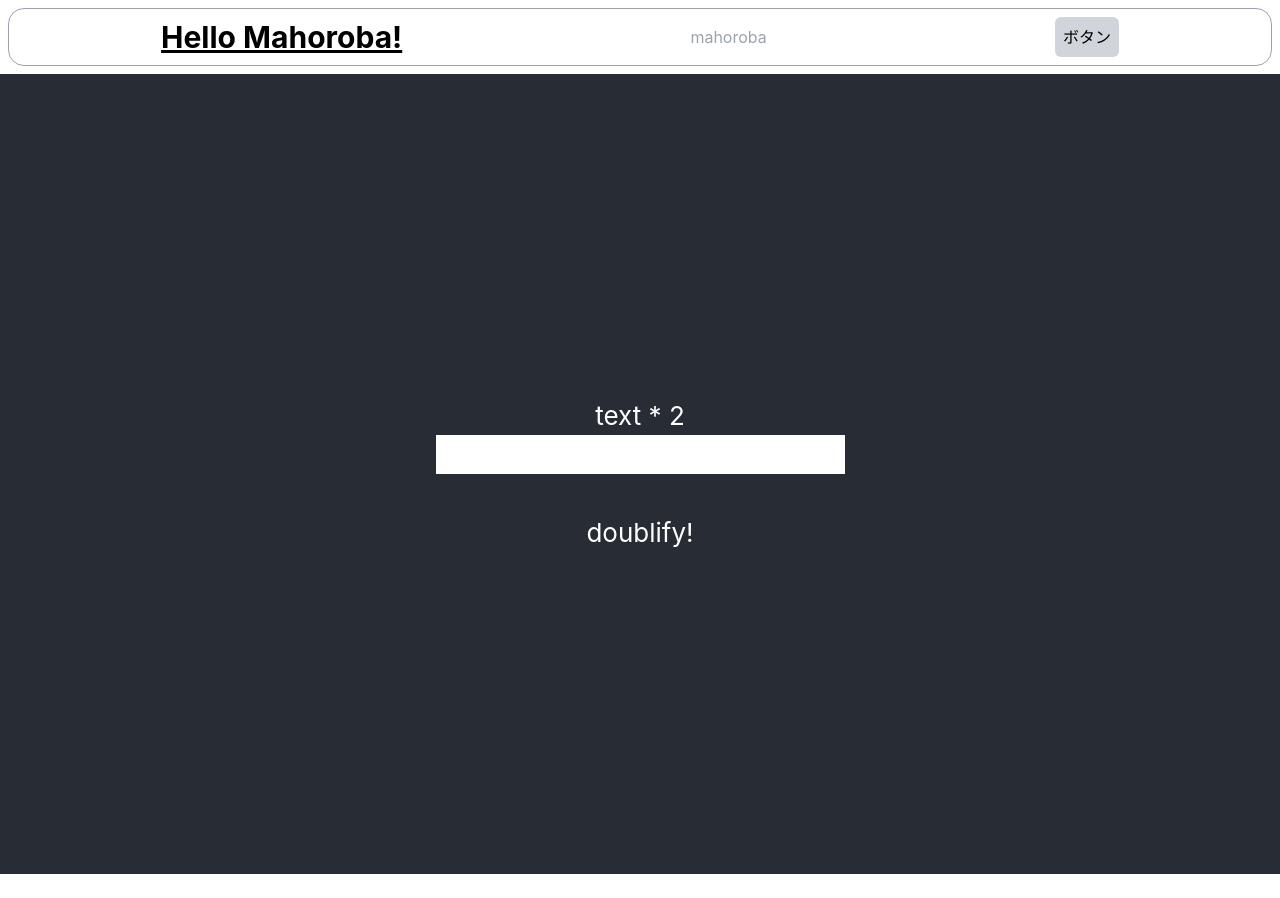
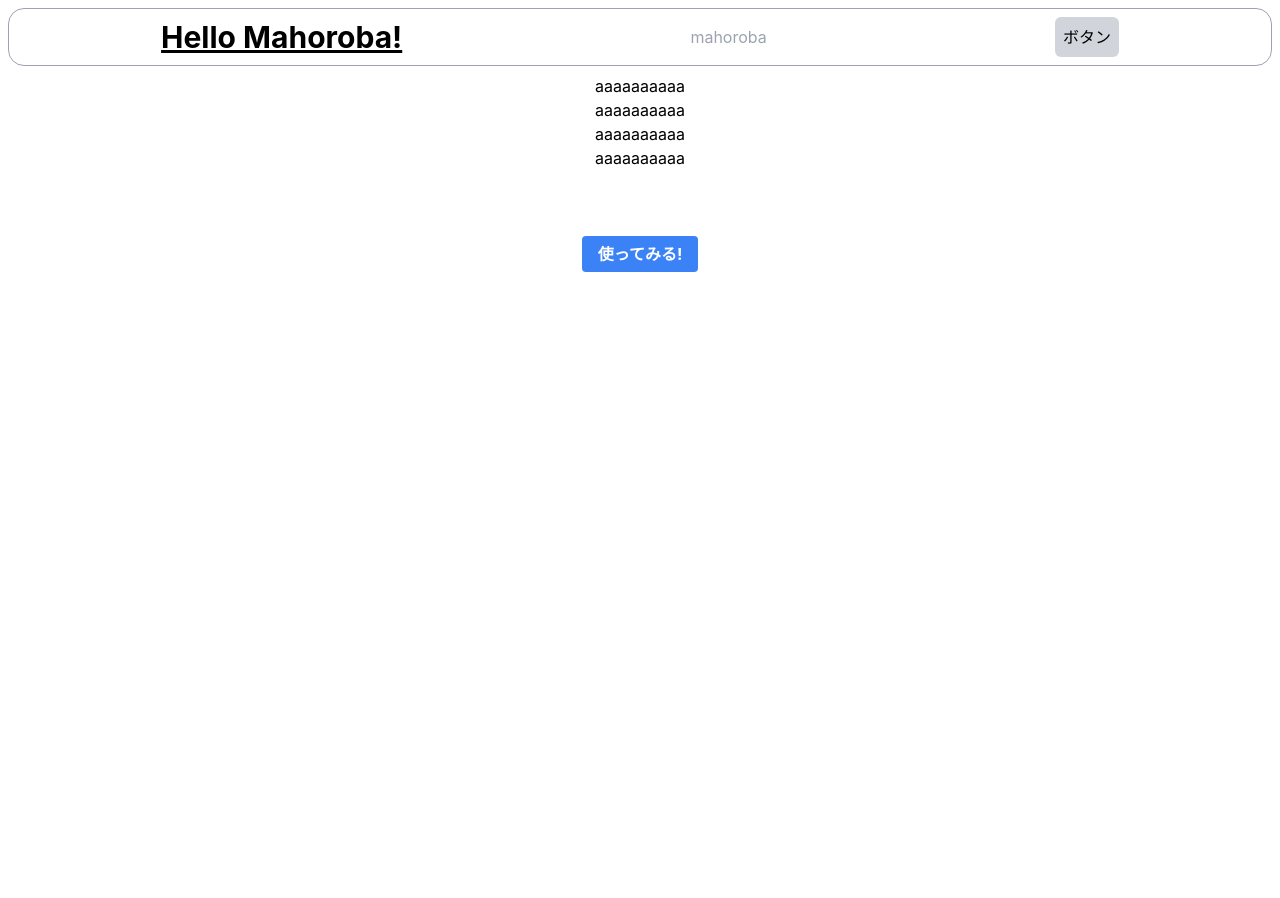
Before and after one commit to truelywaath/mahoroba, a React (Create React App) app in the folder frontend/: page / in a window 1280 px wide. After the commit the page ends 800 px from the top, so only its background shows below. Built offline with nearby package versions, Linux system fonts and the light colour scheme.

Commit message:
fix routing

```diff
--- /dev/null
+++ b/frontend/src/components/Doublify.jsx
@@ -0,0 +1,32 @@
+import React, { useState } from 'react';
+import Axios from 'axios';
+import './../App.css';
+
+export function Doublify() {
+  const [text, setText] = useState('');
+  const [doubled_text, setDoubledText] = useState('');
+  const onChangeText = (e) => setText(e.target.value);
+  const onClick = () => {
+        console.log("input text >>"+text)
+    Axios.post('http://127.0.0.1:5000/doublify', {
+      post_text: text
+    }).then(function(res) {
+      setDoubledText(res.data.result);
+    })
+  }
+
+  return(
+    <>
+          <header className="App-header">
+            <h1>text * 2</h1>
+              <label>
+                <input name="text" cols="80" rows="4" value={text} onChange={onChangeText} />
+              </label>
+              <br/>
+              <button onClick={onClick}>doublify!</button>
+              <p> {doubled_text} </p>
+          </header>
+        <br></br>
+    </>
+    );
+}
--- a/frontend/src/components/TopPage.jsx
+++ b/frontend/src/components/TopPage.jsx
@@ -1,32 +1,22 @@
 import React, { useState } from 'react';
-import Axios from 'axios';
+import { Link } from 'react-router-dom';
 import './../App.css';
 
 export function TopPage() {
-  const [text, setText] = useState('');
-  const [doubled_text, setDoubledText] = useState('');
-  const onChangeText = (e) => setText(e.target.value);
-  const onClick = () => {
-        console.log("input text >>"+text)
-    Axios.post('http://127.0.0.1:5000/doublify', {
-      post_text: text
-    }).then(function(res) {
-      setDoubledText(res.data.result);
-    })
-  }
-
   return(
     <>
-          <header className="App-header">
-            <h1>text * 2</h1>
-              <label>
-                <input name="text" cols="80" rows="4" value={text} onChange={onChangeText} />
-              </label>
-              <br/>
-              <button onClick={onClick}>doublify!</button>
-              <p> {doubled_text} </p>
-          </header>
-        <br></br>
+    <div className="text-center">
+      <h1> aaaaaaaaaa </h1>
+      <h1> aaaaaaaaaa </h1>
+      <h1> aaaaaaaaaa </h1>
+      <h1> aaaaaaaaaa </h1>
+      <br></br>
+      <br></br>
+      <br></br>
+      <Link className="bg-blue-500 hover:bg-blue-700 text-white font-bold py-2 px-4 rounded" to="/doublify">
+        使ってみる!
+      </Link>
+    </div>
     </>
     );
 }
--- a/frontend/src/router/Router.jsx
+++ b/frontend/src/router/Router.jsx
@@ -1,11 +1,15 @@
 import React from 'react';
 import { Route, Routes } from "react-router-dom";
 import { TopPage } from "../components/TopPage";
+import { Doublify } from "../components/Doublify";
+import { NotFound } from "../components/NotFound";
 
 function Router() {
 	return (
     <Routes>
       <Route path="/" element={<TopPage />} />
+      <Route path="/doublify" element={<Doublify />} />
+      <Route path="*" element={<NotFound />} />
     </Routes>
 	)
 }
```
Also changed, not shown: frontend/src/components/NotFound.jsx (+27 -1 lines).
